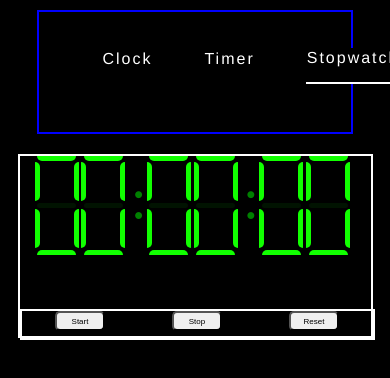
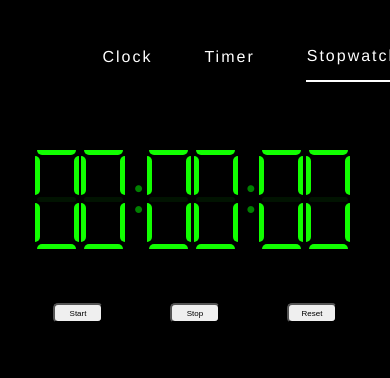
Before and after one commit to Muralivvrsn/digital-clock, a React (Create React App) app: page /stopwatch in a window 390 px wide. Shown: the top 378 px of the page. Built offline with nearby package versions, Linux system fonts and the light colour scheme.

Commit message:
borders removed

```diff
--- a/src/App.css
+++ b/src/App.css
@@ -219,7 +219,6 @@ form > button {
     margin: 10px auto 20px auto;
     width: 80%;
     height: 20%;
-    border: 2px solid blue;
   }
   .navBar > nav {
     margin: auto;
@@ -235,11 +234,10 @@ form > button {
     display: flex;
     width: 100%;
     justify-content: space-around;
-    border: 2px solid white;
   }
   .clockBody{
     height: 39%;
-    border: 2px solid white;
+
   }
   .buttons > button {
     width: 50px;
@@ -279,7 +277,6 @@ form > button {
   }
   .clockBody{
     height: 30%;
-    border: 2px solid white;
   }
   .buttons > button {
     width: 50px;
```
